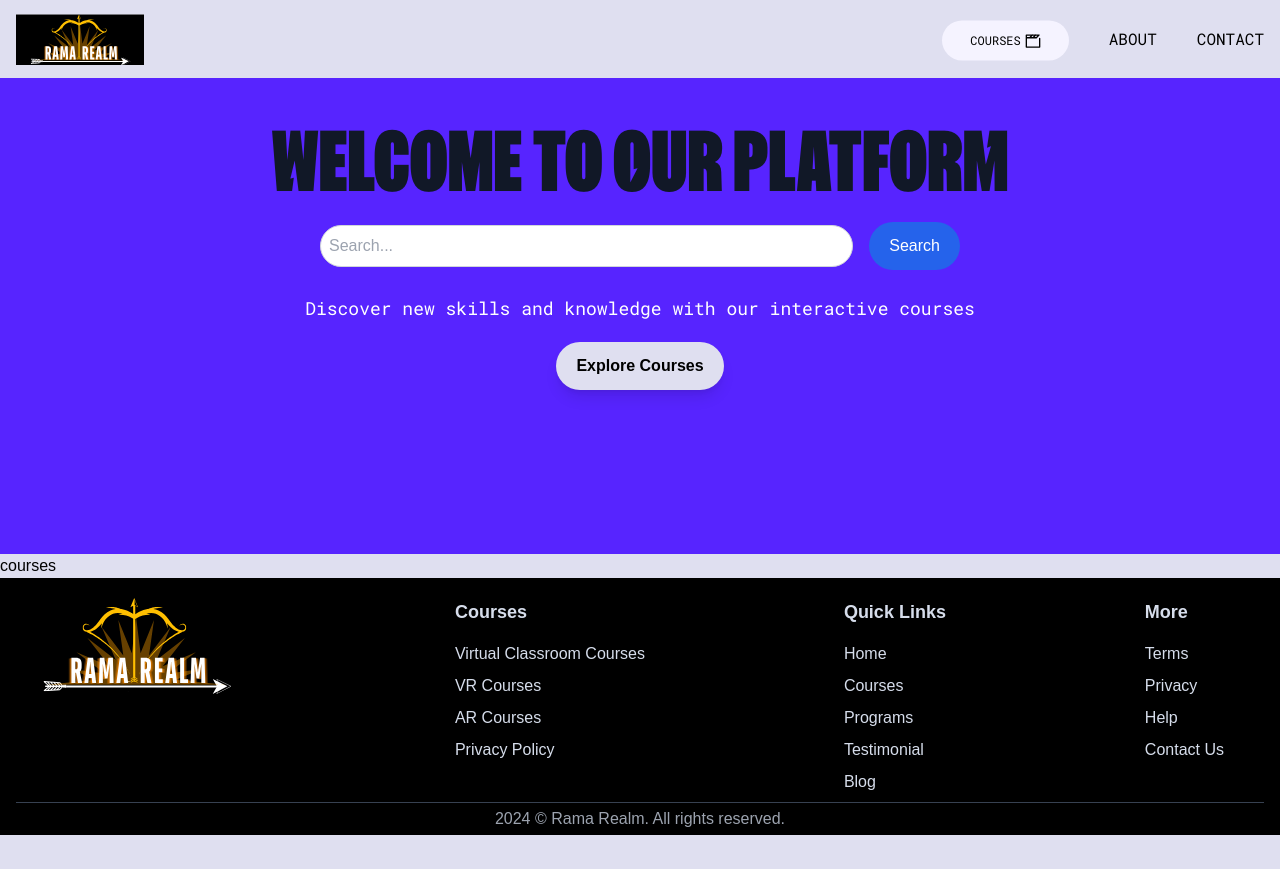
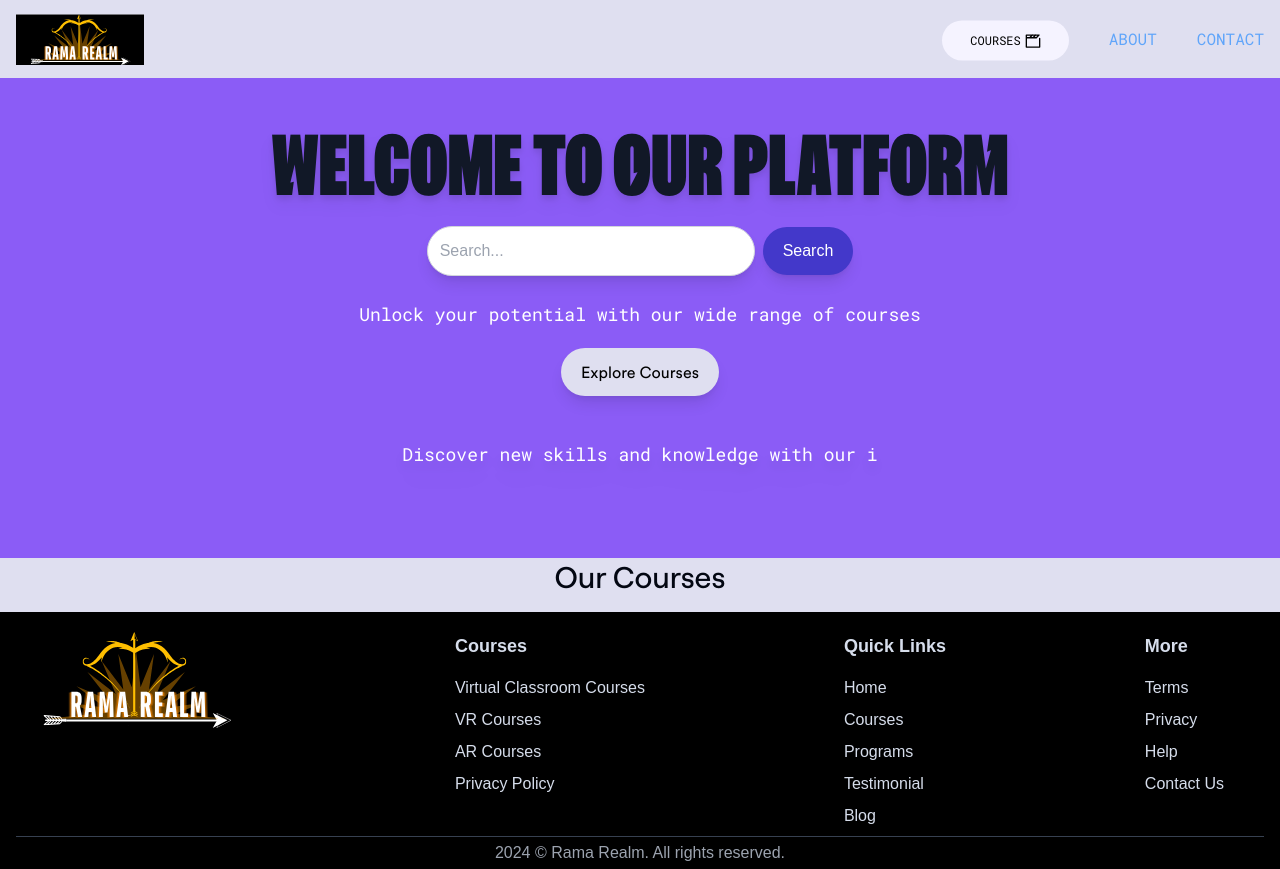
Before and after one commit to Manasraj9/Rama-Realm--An-E-learning-Website-, a React (Vite) app in the folder frontend/: page /Learner in a window 1280 px wide. Before the commit the page ends 835 px from the top, so only its background shows below. Built offline with nearby package versions, Linux system fonts and the light colour scheme; a web font is replaced by a local one.

Commit message:
mid of dev

```diff
--- a/frontend/package.json
+++ b/frontend/package.json
@@ -30,7 +30,8 @@
     "react-toastify": "^10.0.6",
     "react-use": "^17.6.0",
     "tailwind-merge": "^2.5.5",
-    "tailwindcss-animate": "^1.0.7"
+    "tailwindcss-animate": "^1.0.7",
+    "typed.js": "^2.1.0"
   },
   "devDependencies": {
     "@eslint/js": "^9.15.0",
--- a/frontend/src/Components/LandingPage_components/About.jsx
+++ b/frontend/src/Components/LandingPage_components/About.jsx
@@ -1,6 +1,6 @@
 import {gsap} from 'gsap'
 import { useGSAP } from '@gsap/react'
-import React from 'react'
+// import { ReactTyped } from 'react-typed'
 import { ScrollTrigger } from 'gsap/all'
 import AnimatedTitle from './AnimatedTitle'
 
--- a/frontend/src/Components/LearnerComponents/Courses.jsx
+++ b/frontend/src/Components/LearnerComponents/Courses.jsx
@@ -1,10 +1,28 @@
+import { useState } from "react"
+const Courses = () => {
+  const [isLoading, setIsLoading] = useState(false);
+  const [cardLoaded, setCardLoaded] = useState(0)
 
+  return (
+    <div className="mt-[35rem] mb-4">
+      {isLoading &&(
+                  <div className='flex-center absolute z-[100] h-dvh w-screen overflow-hidden bg-violet-50'>
+                       <div className='three-body'>
+                           <div className='three-body__dot'></div>
+                           <div className='three-body__dot'></div>
+                           <div className='three-body__dot'></div>
+                       </div>
+                  </div>
+         )}
+      <div className="flex justify-center">
+        <div className="text-3xl font-robert-medium text-gray-950">Our Courses</div>
+      </div>
+      <div>
+        <div>
 
-const Courses = () => {
-  return (
-    <div className="flex">
-      <div>courses</div>
-    </div>
+        </div>
+      </div>
+  </div>
   )
 }
 
--- /dev/null
+++ b/frontend/src/Components/LearnerComponents/Footer_learner.jsx
@@ -0,0 +1,55 @@
+import Logo from '@/images/Logo.svg'
+
+const Footer = () => {
+  return (
+    <footer className=" bg-black text-[#d6ddeb] pt-5 pb-1">
+      <div className=" px-4">
+        <div className="flex justify-between pb-2">
+          <div>
+            <img src={Logo} alt="Company Logo" className='max-w-60' />
+          </div>
+          {/* About Section */}
+          <div>
+            <h3 className="flex-col text-lg font-semibold hover:text-white">Courses</h3>
+            <ul className="mt-4 space-y-2 hover:text-white flex flex-col">
+              <li>Virtual Classroom Courses</li>
+              <li>VR Courses</li>
+              <li>AR Courses</li>
+              <li>Privacy Policy</li>
+            </ul>
+          </div>
+          <div>
+            <h3 className="flex-col text-lg font-semibold hover:text-white">Quick Links</h3>
+            <ul className="mt-4 space-y-2 hover:text-white flex flex-col">
+              <li>Home</li>
+              <li>Courses</li>
+              <li>Programs</li>
+              <li>Testimonial</li>
+              <li>Blog</li>
+            </ul>
+          </div>
+
+          {/* Resources Section */}
+          <div className='mr-10'>
+            <h3 className="text-lg font-semibold hover:text-white">More</h3>
+            <ul className="mt-4 space-y-2 hover:text-white flex flex-col">
+              <li>Terms</li>
+              <li>Privacy</li>
+              <li>Help</li>
+              <li>Contact Us</li>
+            </ul>
+          </div>
+        </div>
+
+        {/* Footer Bottom */}
+        <div className="border-t border-gray-700 pt-1">
+          <p className="text-center text-gray-400">
+            2024 © Rama Realm. All rights reserved.
+          </p>
+        </div>
+      </div>
+    </footer>
+  );
+};
+
+export default Footer;
--- a/frontend/src/Components/LearnerComponents/Learner_hero.jsx
+++ b/frontend/src/Components/LearnerComponents/Learner_hero.jsx
@@ -1,23 +1,43 @@
-import Footer from "../HomePage_components/Footer"
-import Courses from "./courses"
+import { useEffect, useRef } from "react"
 import SearchBar from "./Searchbar"
+import Typed from "typed.js"
+const Learner_hero = () => {
+  const heroRef = useRef(null);
+  const typedRef = useRef(null);
+  useEffect(() => {
+     typedRef.current = new Typed(heroRef.current, {
+      strings: ["Discover new skills and knowledge with our interactive courses"],
+      startDelay: 150,
+      typeSpeed: 95,
+      backSpeed: 80,
+      backDelay: 50,
+      showCursor: false,
+      cursorChar: "!",
+      loop: true
+    });
+    return () => {
+      typedRef.current.destroy();
+    };
+  }, []);
 
-const Learner_hero = () => {
   return (
-         <div className="bg-violet-300 absolute top-[4.9rem] w-dvw h-16 ">
-          <div className="mx-auto mt-5 pt-6 pb-36 flex justify-center items-center flex-col text-center bg-violet-300 ">
-           <h1 className="hero-heading_2 text-gray-900 special-font mb-5"><b>w</b>elcome to <b>O</b>ur Platfor<b>m</b></h1>
-         <div className="flex flex-col w-1/2">
+    <>
+    <div className="bg-violet-500 absolute h-3/5 w-full top-[4.9rem]">
+    <div>
+      <div className="mx-auto mt-5 pt-7 pb-32 flex justify-center items-center flex-col text-center ">
+        <h1 className=" drop-shadow-lg hero-heading_2 text-gray-900 special-font mb-5"><b>w</b>elcome to <b>O</b>ur Platfor<b>m</b></h1>
+        <div className="flex flex-col w-1/3">
           <SearchBar/>
-         </div>
-            <p className="text-lg font-general text-white mt-6">Discover new skills and knowledge with our interactive courses</p>
-         <div className="px-5 py-5">
-            <button className="bg-blue-50 text-black font-bold py-3 px-5 rounded-full block shadow-lg hover:text-violet-500 md:inline-block mx-auto md:mx-0">Explore Courses</button>
-         </div>
-       </div>
-       <Courses/>
-       <Footer/>
-     </div>
+        </div>
+        <p className="text-lg font-general text-white mt-6">Unlock your potential with our wide range of courses</p>
+        <div className="px-5 py-5">
+          <button className="bg-blue-50 text-black font-medium font-circular-web py-3 px-5 shadow-lg rounded-full block hover:text-violet-500 md:inline-block mx-auto md:mx-0">Explore Courses</button>
+        </div>
+        <p ref={heroRef} className="text-lg drop-shadow-xl font-general text-white w-5/6 mt-6"></p>
+      </div>
+    </div>
+  </div>
+  </>
   )
 }
 
--- a/frontend/src/Components/LearnerComponents/Learnernavbar.jsx
+++ b/frontend/src/Components/LearnerComponents/Learnernavbar.jsx
@@ -16,13 +16,13 @@ const Learnernavbar = () => {
          useEffect(()=>{
              if (currentScrollY === 0) {
                   setIsNavVisible(true)
-                  NavContainerRef.current.classList.remove('floating-nav');
+                  NavContainerRef.current.classList.remove('floating-nav-sec');
              }else if(currentScrollY > lastScrollY){
                   setIsNavVisible(false);
-                  NavContainerRef.current.classList.add('floating-nav');
+                  NavContainerRef.current.classList.add('floating-nav-sec');
              }else if(currentScrollY < lastScrollY){
                   setIsNavVisible(true);
-                  NavContainerRef.current.classList.add('floating-nav');
+                  NavContainerRef.current.classList.add('floating-nav-sec');
              }
              setLastScrollY(currentScrollY);
          },[currentScrollY, lastScrollY])
@@ -31,7 +31,7 @@ const Learnernavbar = () => {
             gsap.to(NavContainerRef.current, {
                  y: isNavVisible ? 0 : -100,
                  opacity: isNavVisible ? 1 : 0,
-                 duration: 0.2,
+                 duration: 0.1,
             })
          },[isNavVisible])
 
--- a/frontend/src/Components/LearnerComponents/Searchbar.jsx
+++ b/frontend/src/Components/LearnerComponents/Searchbar.jsx
@@ -12,17 +12,17 @@ const SearchBar = ({ onSearch }) => {
     }
   };
   return (
-    <div className="flex items-center gap-4">
+    <div className="flex items-center gap-2">
       <input
         type="text"
         value={searchTerm}
         onChange={handleInputChange}
         placeholder="Search..."
-        className="p-2 border border-gray-300 rounded-full w-full focus:outline-none focus:ring-2 focus:ring-blue-500"
+        className="p-3 border shadow-lg border-gray-300 rounded-full w-full focus:outline-none focus:ring-2 focus:ring-blue-500"
       />
       <button
         onClick={handleSearch}
-        className="px-5 py-3 bg-blue-600 text-white rounded-full hover:bg-white hover:text-blue-600 focus:outline-none focus:ring-2 focus:ring-blue-500"
+        className="px-5 py-3 shadow-lg bg-indigo-700 text-white rounded-full hover:bg-white hover:text-blue-600 focus:outline-none focus:ring-2 focus:ring-blue-500"
       >
        Search
       </button>
--- a/frontend/src/Pages/Learner/LearnerHomepage.jsx
+++ b/frontend/src/Pages/Learner/LearnerHomepage.jsx
@@ -1,12 +1,16 @@
 //A9hWTFu44MeqAYa8
+import Courses from '@/Components/LearnerComponents/Courses';
+import Footer from '@/Components/LearnerComponents/Footer_learner';
 import Learnernavbar from '@/Components/LearnerComponents/LearnerNavbar';
 import Learner_hero from '@/Components/LearnerComponents/Learner_hero';
-
+import { Router } from 'react-router-dom';
 const LearnerHomepage = () => {
   return (
     <>
     <Learnernavbar />
     <Learner_hero />
+    <Courses/>
+    <Footer/>
     </>
   )
 }
--- a/frontend/src/index.css
+++ b/frontend/src/index.css
@@ -110,11 +110,15 @@ body {
     @apply relative ms-10 font-general text-base uppercase text-blue-50 after:absolute after:-bottom-0.5 after:left-0 after:h-[2px] after:w-full after:origin-bottom-right after:scale-x-0 after:bg-neutral-100 after:transition after:duration-300 after:ease-custom-ease hover:after:origin-bottom-left hover:after:scale-x-100 dark:after:bg-white cursor-pointer;
   }
   .nav-hover-btn_learner {
-    @apply relative ms-10 font-general text-base uppercase text-blue-200 after:absolute after:-bottom-0.5 after:left-0 after:h-[2px] after:w-full after:origin-bottom-right after:scale-x-0 after:bg-neutral-800 after:transition after:duration-300 after:ease-custom-ease hover:after:origin-bottom-left hover:after:scale-x-100 dark:after:bg-white cursor-pointer;
+    @apply relative ms-10 font-general text-base uppercase text-blue-400 after:absolute after:-bottom-0.5 after:left-0 after:h-[2px] after:w-full after:origin-bottom-right after:scale-x-0 after:bg-gradient-to-r from-indigo-600 to-blue-400 after:transition after:duration-300 after:ease-custom-ease hover:after:origin-bottom-left hover:after:scale-x-100 dark:after:bg-white cursor-pointer hover:text-violet-500;
   }
 
   .floating-nav {
     @apply bg-black rounded-lg border;
+  }
+
+  .floating-nav-sec {
+    @apply bg-black rounded-lg border text-white;
   }
 
   .absolute-center {
```
Also changed, not shown: 1 other file (tests, documents, lock files or other folders).
